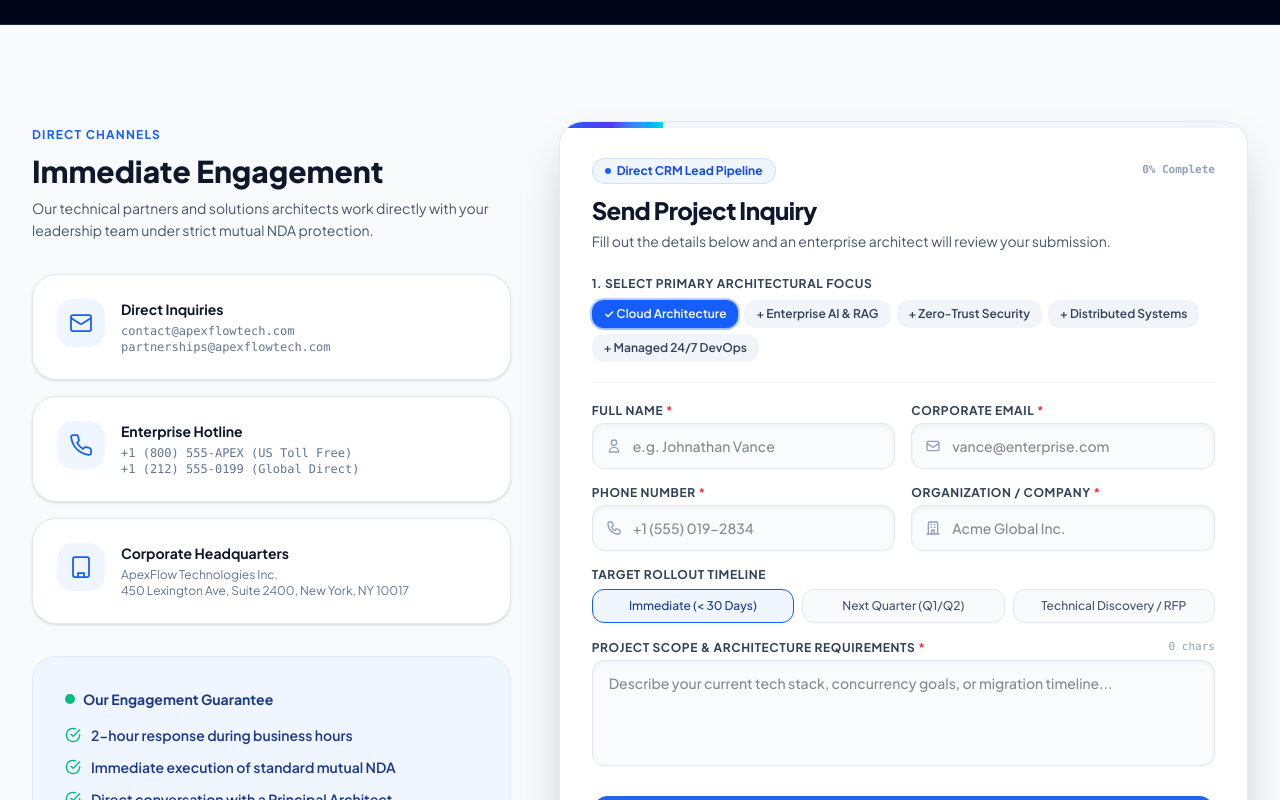
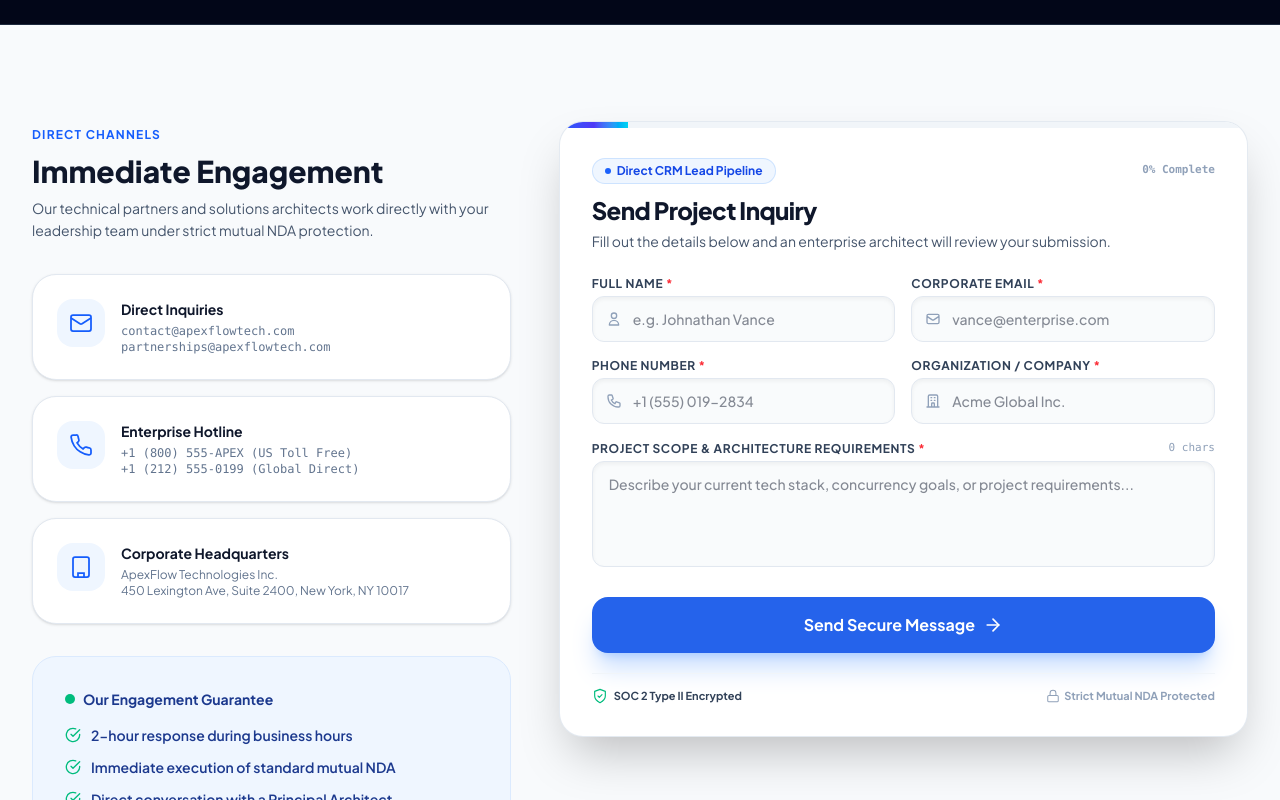
Before and after one commit to SunilNeupane77/LeadminoForm, a Next.js app: page /contact in a window 1280 px wide. Shown: the part 420-1220 px from the top of the page. Built offline with nearby package versions, Linux system fonts and the light colour scheme.

Commit message:
fix: remove hardcoded focus area and timeline prefix from form notes

```diff
--- a/components/LeadForm.tsx
+++ b/components/LeadForm.tsx
@@ -12,20 +12,6 @@ interface LeadFormProps {
   compact?: boolean;
 }
 
-const SERVICE_PILLS = [
-  "Cloud Architecture",
-  "Enterprise AI & RAG",
-  "Zero-Trust Security",
-  "Distributed Systems",
-  "Managed 24/7 DevOps",
-];
-
-const TIMELINE_OPTIONS = [
-  "Immediate (< 30 Days)",
-  "Next Quarter (Q1/Q2)",
-  "Technical Discovery / RFP",
-];
-
 export default function LeadForm({
   title = "Request Technical Assessment",
   subtitle = "Our Principal Architects respond within 2 business hours under mutual NDA.",
@@ -35,14 +21,12 @@ export default function LeadForm({
   compact = false,
 }: LeadFormProps) {
   const [activeUrl, setActiveUrl] = useState(pageUrl);
-  const [selectedServices, setSelectedServices] = useState<string[]>(["Cloud Architecture"]);
-  const [selectedTimeline, setSelectedTimeline] = useState<string>("Immediate (< 30 Days)");
   const [formData, setFormData] = useState({
     name: "",
     email: "",
     phone: "",
     companyName: "",
-    userNotes: "",
+    notes: "",
   });
   const [isSubmitting, setIsSubmitting] = useState(false);
 
@@ -57,28 +41,15 @@ export default function LeadForm({
     }
   }, [pageUrl]);
 
-  const toggleService = (service: string) => {
-    if (selectedServices.includes(service)) {
-      if (selectedServices.length > 1) {
-        setSelectedServices(selectedServices.filter((s) => s !== service));
-      }
-    } else {
-      setSelectedServices([...selectedServices, service]);
-    }
-  };
-
-  // Calculate completion percentage
+  // Calculate completion percentage based purely on what the user fills
   const filledCount = [
     formData.name.trim(),
     formData.email.trim(),
     formData.phone.trim(),
     formData.companyName.trim(),
-    formData.userNotes.trim(),
+    formData.notes.trim(),
   ].filter(Boolean).length;
   const progressPercent = Math.round((filledCount / 5) * 100);
-
-  // Combined notes combining chosen services, timeline, and user text
-  const combinedNotes = `[Focus Area: ${selectedServices.join(", ")}] | [Timeline: ${selectedTimeline}]\n\nRequirements:\n${formData.userNotes || "General architecture assessment requested."}`;
 
   return (
     <div
@@ -88,7 +59,7 @@ export default function LeadForm({
       <div className="absolute top-0 left-0 right-0 h-1.5 bg-slate-100">
         <div
           className="h-full bg-gradient-to-r from-blue-600 via-indigo-600 to-cyan-400 transition-all duration-300"
-          style={{ width: `${Math.max(progressPercent, 15)}%` }}
+          style={{ width: `${Math.max(progressPercent, 10)}%` }}
         ></div>
       </div>
 
@@ -113,35 +84,6 @@ export default function LeadForm({
           </p>
         )}
       </div>
-
-      {/* Service Focus Area Selector (Interactive Pills) */}
-      {!compact && (
-        <div className="mb-5 pb-5 border-b border-slate-100">
-          <label className="block text-xs font-bold uppercase tracking-wider text-slate-700 mb-2">
-            1. Select Primary Architectural Focus
-          </label>
-          <div className="flex flex-wrap gap-1.5">
-            {SERVICE_PILLS.map((service) => {
-              const isSelected = selectedServices.includes(service);
-              return (
-                <button
-                  key={service}
-                  type="button"
-                  onClick={() => toggleService(service)}
-                  className={`px-3 py-1.5 rounded-xl text-xs font-semibold transition-all duration-150 cursor-pointer ${
-                    isSelected
-                      ? "bg-blue-600 text-white shadow-sm shadow-blue-500/25 ring-2 ring-blue-600/30"
-                      : "bg-slate-100 text-slate-700 hover:bg-slate-200"
-                  }`}
-                >
-                  {isSelected ? "✓ " : "+ "}
-                  {service}
-                </button>
-              );
-            })}
-          </div>
-        </div>
-      )}
 
       {/* LeadMino Form Integration */}
       <form
@@ -263,35 +205,7 @@ export default function LeadForm({
           </div>
         </div>
 
-        {/* Timeline Preference */}
-        {!compact && (
-          <div>
-            <label className="block text-xs font-bold uppercase tracking-wider text-slate-700 mb-1.5">
-              Target Rollout Timeline
-            </label>
-            <div className="grid grid-cols-1 sm:grid-cols-3 gap-2">
-              {TIMELINE_OPTIONS.map((timeline) => {
-                const isSelected = selectedTimeline === timeline;
-                return (
-                  <button
-                    key={timeline}
-                    type="button"
-                    onClick={() => setSelectedTimeline(timeline)}
-                    className={`py-2 px-3 rounded-xl text-xs font-medium text-center border transition-all cursor-pointer ${
-                      isSelected
-                        ? "border-blue-600 bg-blue-50 text-blue-900 font-bold"
-                        : "border-slate-200 bg-slate-50 text-slate-600 hover:bg-slate-100"
-                    }`}
-                  >
-                    {timeline}
-                  </button>
-                );
-              })}
-            </div>
-          </div>
-        )}
-
-        {/* Message / Scope */}
+        {/* Message / Scope - Clean user entered notes */}
         <div>
           <div className="flex justify-between items-center mb-1">
             <label
@@ -301,21 +215,19 @@ export default function LeadForm({
               Project Scope & Architecture Requirements <span className="text-red-500">*</span>
             </label>
             <span className="text-[11px] text-slate-400 font-mono">
-              {formData.userNotes.length} chars
+              {formData.notes.length} chars
             </span>
           </div>
           <textarea
             id={`notes-${pageUrl}`}
+            name="notes"
             rows={compact ? 3 : 4}
-            placeholder="Describe your current tech stack, concurrency goals, or migration timeline..."
+            placeholder="Describe your current tech stack, concurrency goals, or project requirements..."
             required
-            value={formData.userNotes}
-            onChange={(e) => setFormData({ ...formData, userNotes: e.target.value })}
+            value={formData.notes}
+            onChange={(e) => setFormData({ ...formData, notes: e.target.value })}
             className="w-full px-4 py-3 rounded-xl border border-slate-200 bg-slate-50/80 text-slate-900 text-sm font-medium focus:outline-none focus:ring-2 focus:ring-blue-600 focus:bg-white focus:border-transparent transition duration-150 shadow-inner resize-none"
           ></textarea>
-
-          {/* Hidden actual notes input submitted to LeadMino with complete details */}
-          <input type="hidden" name="notes" value={combinedNotes} />
         </div>
 
         {/* Spam Trap Field: Strictly hidden from humans */}
```
